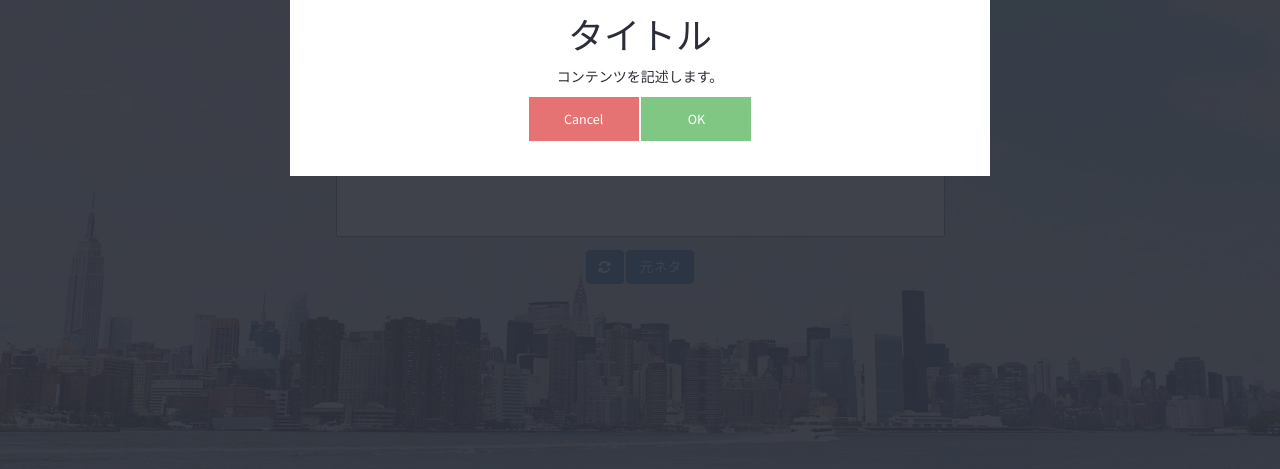
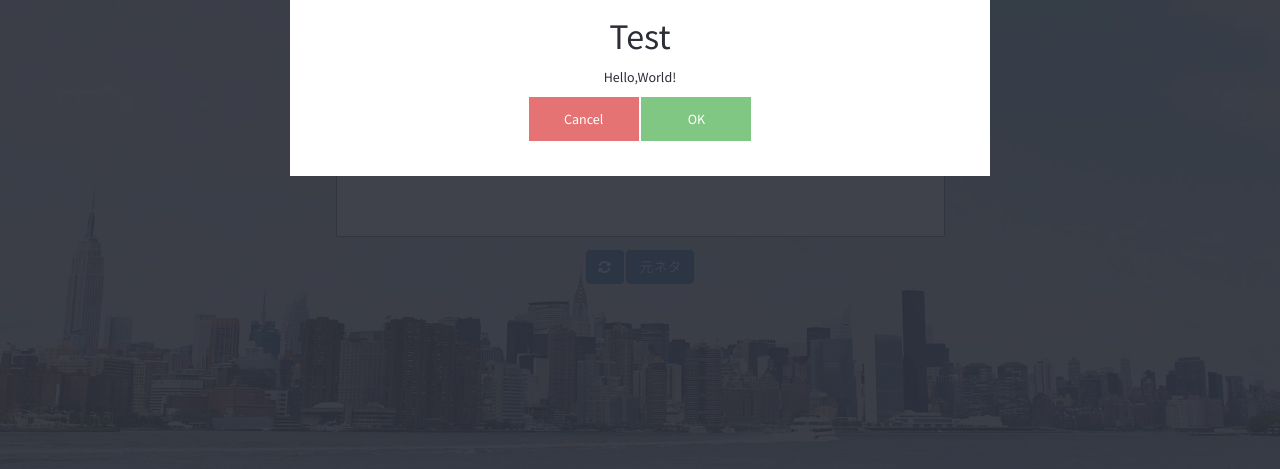
Before and after one commit to dynamitekinki/free-po-n-typing, a plain HTML site: page index.html in a window 1280 px wide. Both pictures are taken after a click on the button 604 px from the left and 598 px from the top of the page. Shown: the part 331-800 px from the top of the page. Drawn offline with Linux system fonts and the light colour scheme.

Commit message:
文言を更新

```diff
--- a/index.html
+++ b/index.html
@@ -85,8 +85,8 @@
 
 <div class="remodal" data-remodal-id="result" data-remodal-options="hashTracking:false">
 	<button data-remodal-action="close" class="remodal-close"></button>
-	<h1>タイトル</h1>
-	<p>コンテンツを記述します。</p>
+	<h1>Test</h1>
+	<p>Hello,World!</p>
 	<button data-remodal-action="cancel" class="remodal-cancel">Cancel</button>
 	<button data-remodal-action="confirm" class="remodal-confirm">OK</button>
 </div>
```
